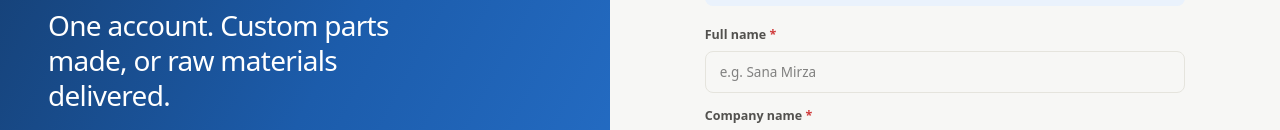
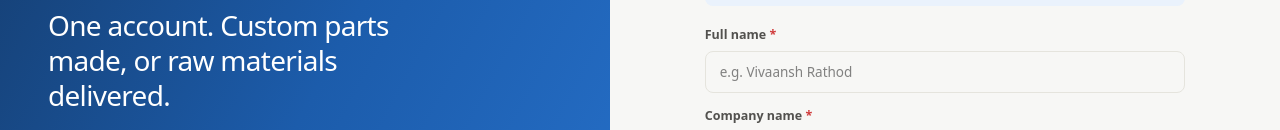
Before and after one commit to patolesumedh/mechmetriq, a Next.js app: page /register in a window 1280 px wide. Shown: the part 454-584 px from the top of the page. Built offline with nearby package versions, Linux system fonts and the light colour scheme; no server answers.

Commit message:
Update placeholder in Full name field

```diff
--- a/src/app/register/RegisterForm.tsx
+++ b/src/app/register/RegisterForm.tsx
@@ -115,7 +115,7 @@ export function RegisterForm() {
             </>
           )}
 
-          <Field label="Full name" name="fullName" required placeholder="e.g. Sana Mirza" defaultValue={values.fullName} />
+          <Field label="Full name" name="fullName" required placeholder="e.g. Vivaansh Rathod" defaultValue={values.fullName} />
           {isVendor && (
             <Field
               label="Company name"
```
